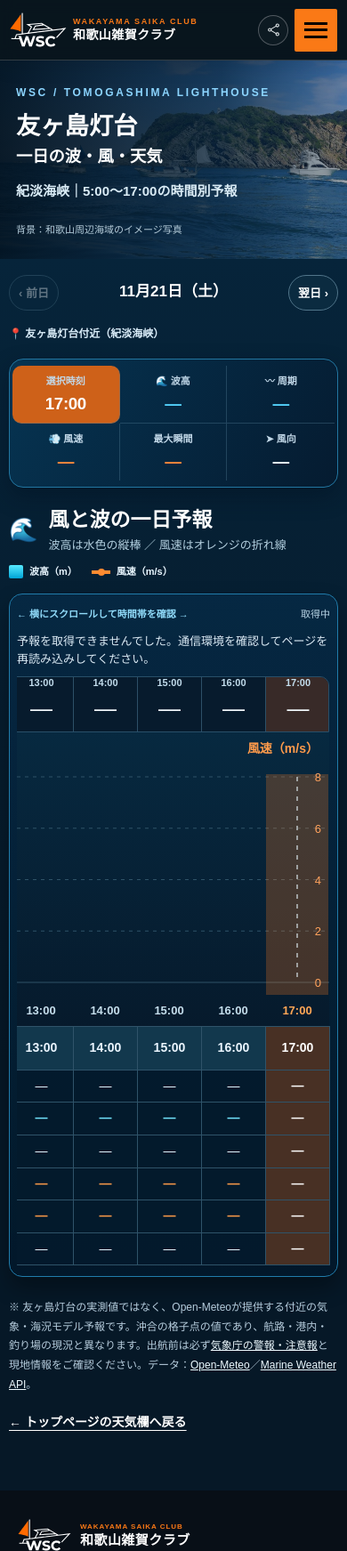
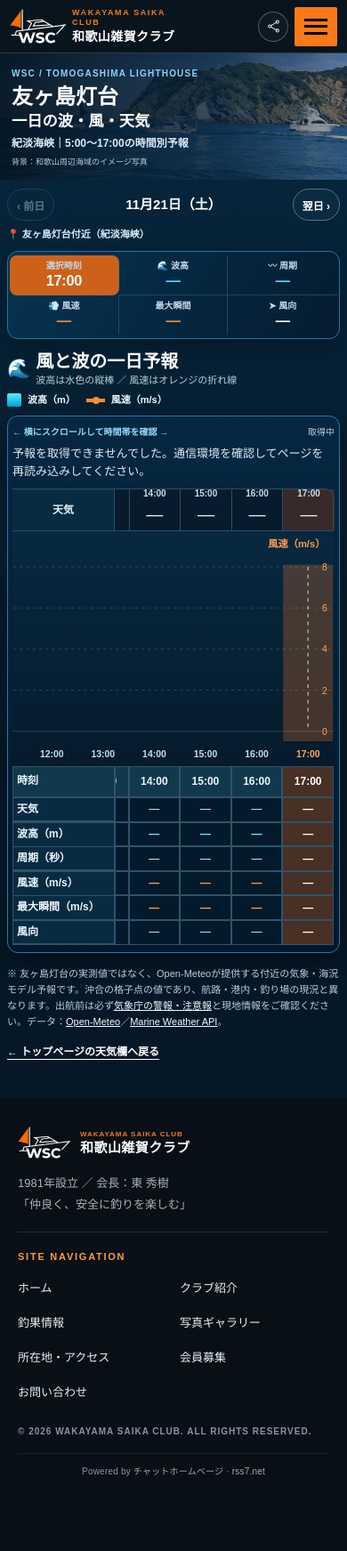
Before and after one commit to oosaka0123-sudo/wakayama-saika-club, a PHP site: page /tomogashima/ in a window 390 px wide. Shown: the top 1743 px of the page at 89% size. After the commit the page ends 1659 px from the top, so only its background shows below. Run offline with PHP 8.4, Linux system fonts and the light colour scheme.

Commit message:
fix: compact mobile layout for Tomogashima sea forecast (#46)
* style(tomogashima): compact smartphone header, chart, summary and hourly table

* fix(tomogashima): center selected hour correctly with scaled mobile chart

* fix(tomogashima): refresh compact CSS and JS caches

```diff
--- a/css/tomogashima.css
+++ b/css/tomogashima.css
@@ -88,4 +88,56 @@
 .tw-page .tw-panel{padding:12px 8px;border-radius:15px}
 .tw-page .tw-hint{font-size:11px;gap:6px}
 }
+
+/* Compact mobile layout: keep combined wave bars and wind line aligned with the hourly table.
+   0.8 of the original 1080px chart layout = 864px total = 115.2px label + 13 × 57.6px hours. */
+@media(max-width:760px){
+.tw-page{--hh:60px}
+.tw-page .site-header .brand{gap:6px}
+.tw-page .site-header .brand img{width:40px;height:40px}
+.tw-page .site-header .brand small{font-size:9px}
+.tw-page .site-header .brand span{font-size:14px}
+.tw-page .menu-btn{width:44px;height:44px}
+.tw-page .tw-hero{min-height:142px;padding:16px 13px 11px}
+.tw-page .tw-eyebrow{font-size:10px;letter-spacing:.12em;margin-bottom:5px}
+.tw-page .tw-hero h1{font-size:24px;line-height:1.2}
+.tw-page .tw-hero h1 span{font-size:.72em;margin-top:2px}
+.tw-page .tw-tagline{font-size:12px;margin:6px 0 0;line-height:1.35}
+.tw-page .tw-image-caption{font-size:9px;margin:8px 0 0;line-height:1.3}
+.tw-page .tw-dashboard{padding:10px 8px 28px}
+.tw-page .tw-daybar{gap:5px;margin-bottom:8px}
+.tw-page .tw-date-nav h2{font-size:15px}
+.tw-page .tw-date-nav button{min-height:36px;padding:5px 10px;font-size:12px}
+.tw-page .tw-point{font-size:11px}
+.tw-page .tw-current{padding:4px 2px;border-radius:12px;margin:0 0 12px}
+.tw-page .tw-current>div{padding:5px 2px;gap:0}
+.tw-page .tw-current small{font-size:10px;line-height:1.35}
+.tw-page .tw-current strong{font-size:clamp(15px,4.2vw,18px);line-height:1.25}
+.tw-page .tw-current-time{border-radius:8px}
+.tw-page .tw-toolbar{margin-bottom:7px;gap:5px}
+.tw-page .tw-heading{gap:6px}
+.tw-page .tw-heading h2{font-size:20px}
+.tw-page .tw-heading-symbol{font-size:21px}
+.tw-page .tw-heading p{font-size:11px;line-height:1.3;margin:1px 0 0}
+.tw-page .tw-legend{font-size:11px;gap:12px}
+.tw-page .tw-panel{padding:8px 5px;border-radius:12px}
+.tw-page .tw-hint{font-size:10px;margin-bottom:5px;gap:4px}
+.tw-page .tw-rail{width:864px;min-width:864px}
+.tw-page .tw-weather-strip{grid-template-columns:115.2px repeat(13,57.6px);overflow:visible}
+.tw-page .tw-weather-strip>div{min-height:46px;font-size:19px}
+.tw-page .tw-weather-strip small{font-size:10px}
+.tw-page .tw-weather-strip .tw-weather-title{position:sticky;left:0;z-index:3;font-size:12px;background:#092b41}
+.tw-page #tw-combo-chart{width:864px;height:264px}
+.tw-page .tw-table{width:864px;font-size:12px;line-height:1.25;border-collapse:separate;border-spacing:0}
+.tw-page .tw-table th,.tw-page .tw-table td{padding:5px 2px}
+.tw-page .tw-table tr>*:first-child{width:115.2px;position:sticky;left:0;z-index:2;padding:5px 4px;font-size:12px;white-space:normal;line-height:1.3;box-shadow:1px 0 #2f5369}
+.tw-page .tw-table thead tr>*:first-child{z-index:4;background:#12384d}
+.tw-page .tw-table tr>*:not(:first-child){width:57.6px}
+.tw-page .tw-table button{padding:4px 0}
+.tw-page .tw-table .tw-direction-arrow{font-size:18px}
+.tw-page .tw-table .tw-direction-label{font-size:10px}
+.tw-page .tw-disclaimer{font-size:11px;line-height:1.65;margin:14px 0 8px}
+.tw-page .tw-return{margin:9px 0}
+.tw-page .tw-return a{font-size:12px}
+}
 @media(prefers-reduced-motion:reduce){.tw-page *{scroll-behavior:auto!important;animation:none!important;transition:none!important}}
--- a/js/tomogashima.js
+++ b/js/tomogashima.js
@@ -218,7 +218,8 @@
   }
   function keepSelectedHourVisible() {
     var index = hours.indexOf(selectedHour);
-    var centerX = 144 + (index + 0.5) * 72;
+    var scale = scroller.querySelector(".tw-rail").getBoundingClientRect().width / 1080;
+    var centerX = (144 + (index + 0.5) * 72) * scale;
     scroller.scrollLeft = Math.max(0, centerX - scroller.clientWidth / 2);
   }
   function chooseHour(hour) {
--- a/tomogashima/index.html
+++ b/tomogashima/index.html
@@ -11,10 +11,10 @@
 <link rel="icon" type="image/svg+xml" href="../assets/favicon.svg?v=20261119-boat">
 <link rel="stylesheet" href="../css/style.css">
 <link rel="stylesheet" href="../css/premium.css?v=20261119-nav1">
-<link rel="stylesheet" href="../css/tomogashima.css?v=20261121-1">
+<link rel="stylesheet" href="../css/tomogashima.css?v=20261121-compact1">
 <script src="../js/main.js?v=20261119-share1" defer></script>
 <script src="../js/footer.js?v=20261120-location1" defer></script>
-<script src="../js/tomogashima.js?v=20261121-selected-hour" defer></script>
+<script src="../js/tomogashima.js?v=20261121-compact1" defer></script>
 <meta property="og:type" content="website">
 <meta property="og:locale" content="ja_JP">
 <meta property="og:title" content="友ヶ島灯台 一日の波・風・天気｜和歌山雑賀クラブ">
```
